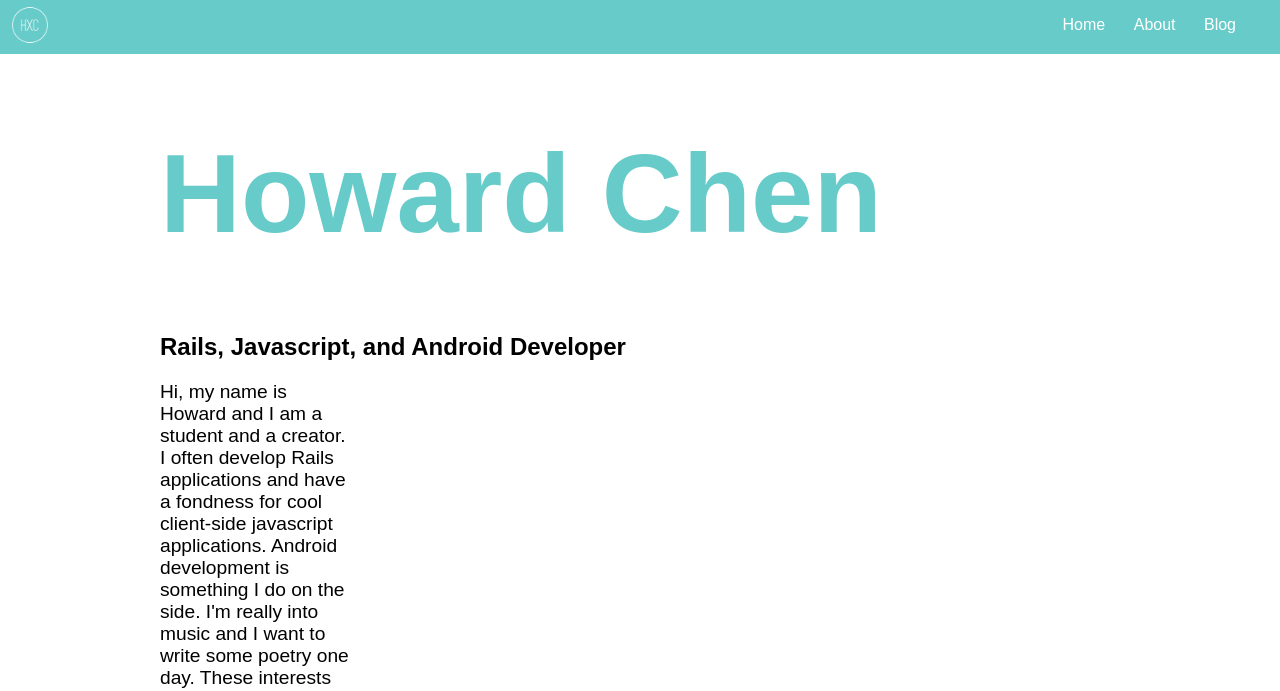
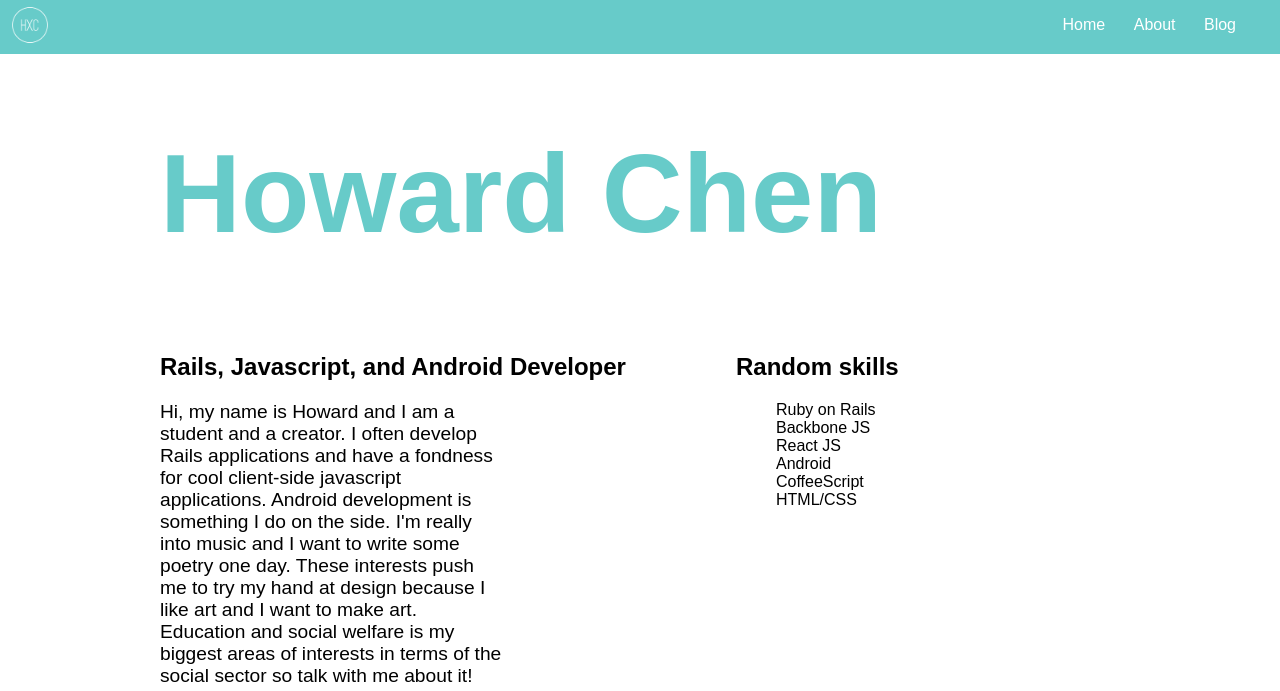
Before and after one commit to chenhoward/chenhoward.github.io, a Jekyll site: the page built from index.html, in a window 1280 px wide. Shown: the top 691 px of the page. Built offline with Jekyll 4.4.1, drawn with Linux system fonts in a browser that asks for light colours; some web fonts are replaced.

Commit message:
Make two columns

```diff
--- a/css/style.css
+++ b/css/style.css
@@ -369,7 +369,6 @@ nav {
     margin-right: 0.75em;
     margin-left: 0.75em; }
   nav ul {
-    list-style: none;
     margin: 0;
     padding-right: 2em;
     float: right; }
@@ -377,13 +376,28 @@ nav {
 .container {
   margin: auto;
   width: 75%; }
-
-p {
-  font-size: 1.2em;
-  padding-right: 40em; }
+  .container .clear {
+    clear: both; }
+  .container .left {
+    width: 60%;
+    display: inline;
+    float: left; }
+  .container .right {
+    width: 40%;
+    display: inline;
+    float: right; }
+  .container h1 {
+    display: block; }
+  .container p {
+    font-size: 1.2em;
+    width: 60%;
+    margin-right: 0; }
 
 h1 {
   color: #67cbc9;
   font-size: 7em; }
 
+ul {
+  list-style: none; }
+
 /*# sourceMappingURL=style.css.map */
--- a/index.html
+++ b/index.html
@@ -3,7 +3,8 @@ layout: home
 ---
 
 <div class="container">
-      <h1>Howard Chen</h1>
+  <h1>Howard Chen</h1>
+  <div class="left">
       <h2>Rails, Javascript, and Android Developer</h2>
       <p>
         Hi, my name is Howard and I am a student and a creator.  I often develop
@@ -14,4 +15,18 @@ layout: home
         to make art.  Education and social welfare is my biggest areas of
         interests in terms of the social sector so talk with me about it!
       </p>
+  </div>
+  <div class="right">
+    <h2>Random skills</h2>
+      <ul>
+        <li>Ruby on Rails</li>
+        <li>Backbone JS</li>
+        <li>React JS</li>
+        <li>Android</li>
+        <li>CoffeeScript</li>
+        <li>HTML/CSS</li>
+      </ul>
+  </div>
+  <div class="clear">
+  </div>
 </div>
--- a/scss/nav.sass
+++ b/scss/nav.sass
@@ -19,7 +19,6 @@ nav
     margin-left: .75em
 
   ul
-    list-style: none
     margin: 0
     padding-right: 2em
     float: right
```
Also changed, not shown: scss/style.sass (+23 -3 lines), 1 other file.
